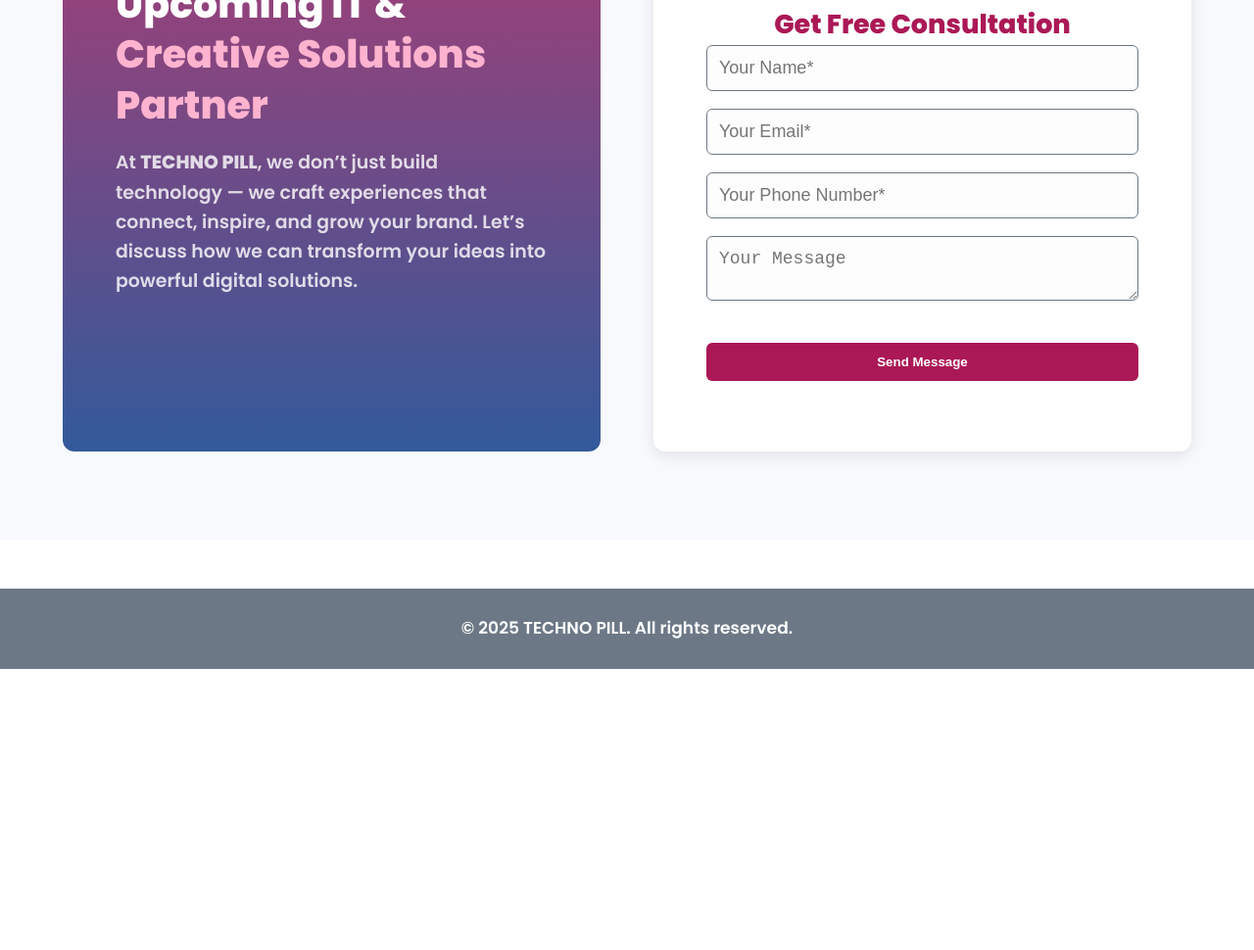
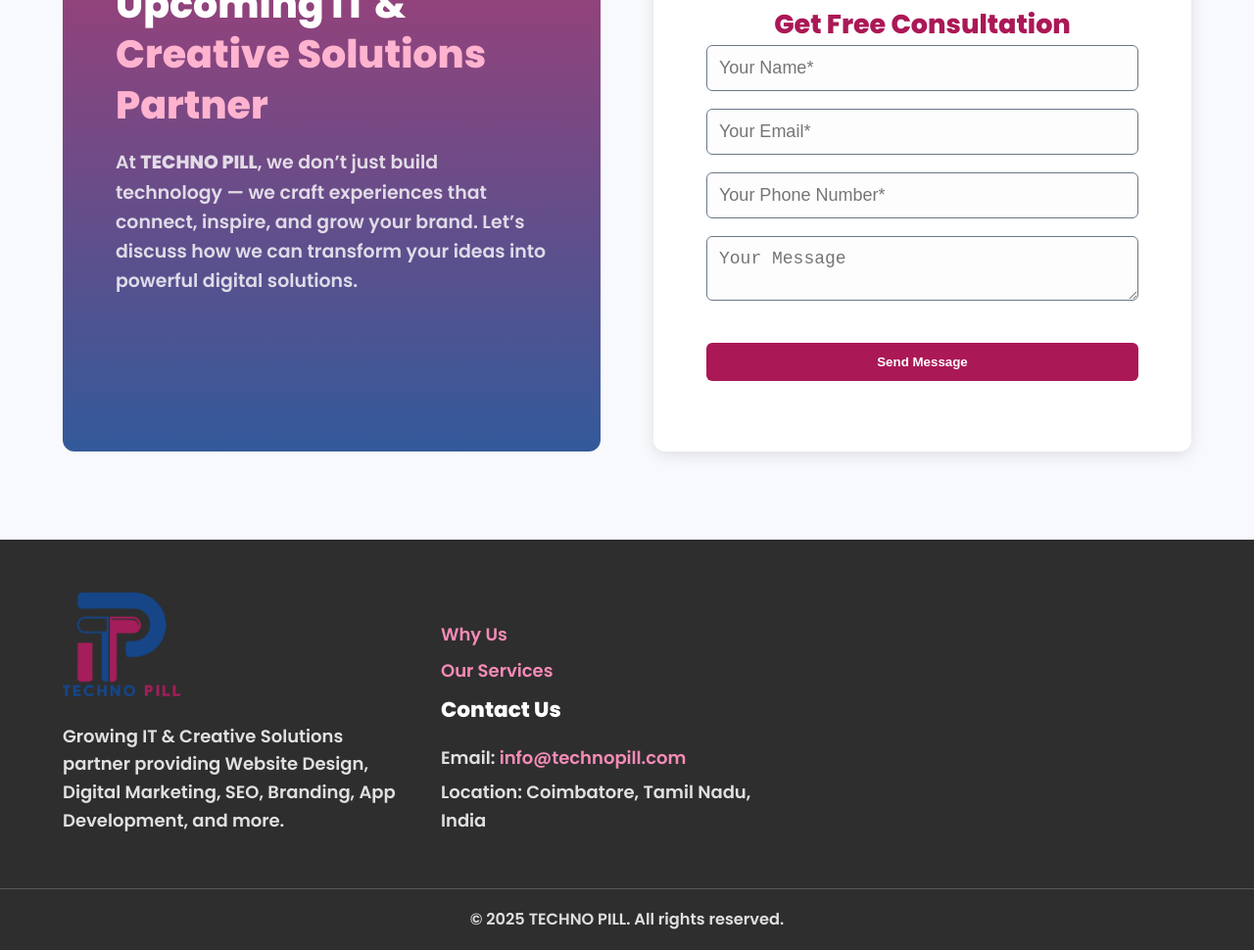
Before and after one commit to Jaya30102003/TECHNO-PILL, a plain HTML site: page index.html in a window 1280 px wide. Shown: the part 2522-3492 px from the top of the page at 98% size. Before the commit the page ends 3205 px from the top, so only its background shows below. Drawn offline with Linux system fonts and the light colour scheme.

Commit message:
Footer Updation 1

```diff
--- a/index.html
+++ b/index.html
@@ -140,12 +140,50 @@
   </div>
 </section>
 
+<footer class="footer">
+  <div class="footer-container">
+
+    <!-- Column 1: Logo & About -->
+    <div class="footer-about">
+      <img src="assets/images/Logo.png" alt="Techno Pill Logo" class="footer-logo">
+      <p>
+        Growing IT & Creative Solutions partner providing Website Design,
+        Digital Marketing, SEO, Branding, App Development, and more.
+      </p>
+
+    </div>
+
+    <!-- Column 2: Contact Info -->
+    <div class="footer-contact">
+      <br>
+      <ul class="footer-links">
+        <li><a href="#about">Why Us</a></li>
+        <li><a href="#services">Our Services</a></li>
+      </ul>
+      <h3>Contact Us</h3>
+      <p>Email: <a href="mailto:info@technopill.com">info@technopill.com</a></p>
+      <!-- <p>Phone: +91 98765 43210</p> -->
+      <p>Location: Coimbatore, Tamil Nadu, India</p>
+      <!-- <div class="footer-socials">
+        <a href="#"><img src="assets/icons/facebook.svg" alt="Facebook"></a>
+        <a href="#"><img src="assets/icons/linkedin.svg" alt="LinkedIn"></a>
+        <a href="#"><img src="assets/icons/instagram.svg" alt="Instagram"></a>
+      </div> -->
+    </div>
+
+    <!-- Column 3: Image -->
+    <div class="footer-image">
+      <!-- <img src="assets/images/Footer.jpg" alt="Techno Pill Footer Visual"> -->
+    </div>
+  </div>
+
+  <div class="footer-bottom">
+    <p>© 2025 TECHNO PILL. All rights reserved.</p>
+  </div>
+</footer>
 
 
-  <!-- ===== FOOTER ===== -->
-  <footer class="footer">
-    <p>© 2025 TECHNO PILL. All rights reserved.</p>
-  </footer>
+
   <script>
   const sections = document.querySelectorAll('section');
 
--- a/style.css
+++ b/style.css
@@ -502,38 +502,146 @@ body {
   }
 }
 
-
-/* ===== FOOTER ===== */
 .footer {
-  background: #6c7886;
-  color: #ffffff;
-  text-align: center;
-  padding: 1.5rem 0;
-  margin-top: 50px;
-  font-size: 0.95rem;
+  background-color: #2e2e2e;
+  color: #fff;
+  padding: 3rem 0 1rem;
+  font-family: "Poppins", sans-serif;
 }
 
-/* ===== RESPONSIVE ===== */
-@media (max-width: 768px) {
-  .nav ul {
+.footer-container {
+  width: 90%;
+  max-width: 1200px;
+  margin: 0 auto;
+  display: flex;
+  justify-content: space-between;
+  align-items: flex-start;
+  flex-wrap: wrap;
+  gap: 2rem;
+}
+
+/* Column 1 */
+.footer-about {
+  flex: 1;
+  min-width: 250px;
+  max-width: 350px;
+}
+
+.footer-logo {
+  width: 120px;
+  height: auto;
+  margin-bottom: 1rem;
+}
+
+.footer-about p {
+  color: #e0e0e0;
+  line-height: 1.6;
+  margin-bottom: 1rem;
+}
+
+.footer-links {
+  list-style: none;
+  padding: 0;
+}
+
+.footer-links li {
+  margin-bottom: 8px;
+}
+
+.footer-links a {
+  color: #fff;
+  text-decoration: none;
+  transition: color 0.3s;
+}
+
+.footer-links a:hover {
+  color: #f58bb6;
+}
+
+/* Column 2 */
+.footer-contact {
+  flex: 1;
+  min-width: 250px;
+}
+
+.footer-contact h3 {
+  color: #fff;
+  margin-bottom: 1rem;
+  font-size: 1.2rem;
+}
+
+.footer-contact p {
+  margin: 6px 0;
+  color: #e0e0e0;
+}
+
+.footer-contact a {
+  color: #f58bb6;
+  text-decoration: none;
+}
+
+.footer-contact a:hover {
+  text-decoration: underline;
+}
+
+/* Social Icons */
+.footer-socials {
+  margin-top: 1rem;
+}
+
+.footer-socials a img {
+  width: 24px;
+  height: 24px;
+  margin-right: 10px;
+  filter: brightness(0) invert(1);
+  transition: transform 0.3s;
+}
+
+.footer-socials a:hover img {
+  transform: scale(1.2);
+}
+
+/* Column 3 (Image) */
+.footer-image {
+  flex: 1;
+  min-width: 250px;
+  display: flex;
+  justify-content: center;
+  align-items: center;
+}
+
+.footer-image img {
+  max-width: 250px;
+  width: 100%;
+  border-radius: 12px;
+  object-fit: contain;
+}
+
+/* Footer Bottom */
+.footer-bottom {
+  text-align: center;
+  border-top: 1px solid rgba(255,255,255,0.2);
+  padding-top: 1rem;
+  margin-top: 2rem;
+  font-size: 0.9rem;
+  color: #e0e0e0;
+}
+
+/* Responsive */
+@media (max-width: 900px) {
+  .footer-container {
     flex-direction: column;
-    position: absolute;
-    top: 70px;
-    left: 0;
-    right: 0;
-    background: #6c7886;
-    display: none;
-    padding: 1rem 0;
+    align-items: center;
+    text-align: center;
   }
 
-  .nav.active ul {
-    display: flex;
-  }
-
-  .menu-toggle {
-    display: block;
+  .footer-image img {
+    max-width: 200px;
   }
 }
+
+
+
 /* ===== ABOUT US (Right-aligned text) ===== */
 .about-text {
   text-align: right; /* aligns heading and paragraph to the right */
```
Also changed, not shown: assets/images/IntroSection-3.jpg (deleted).
